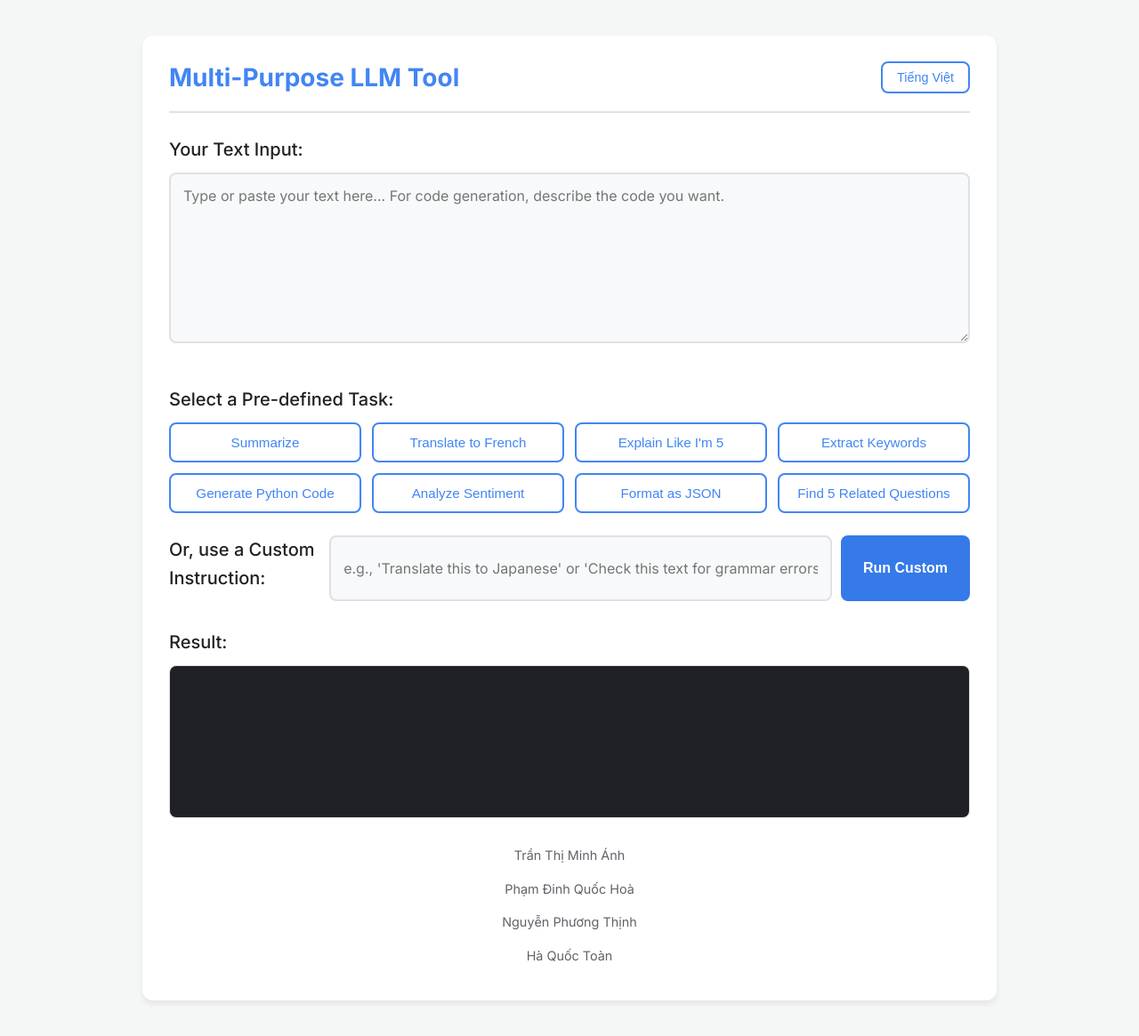
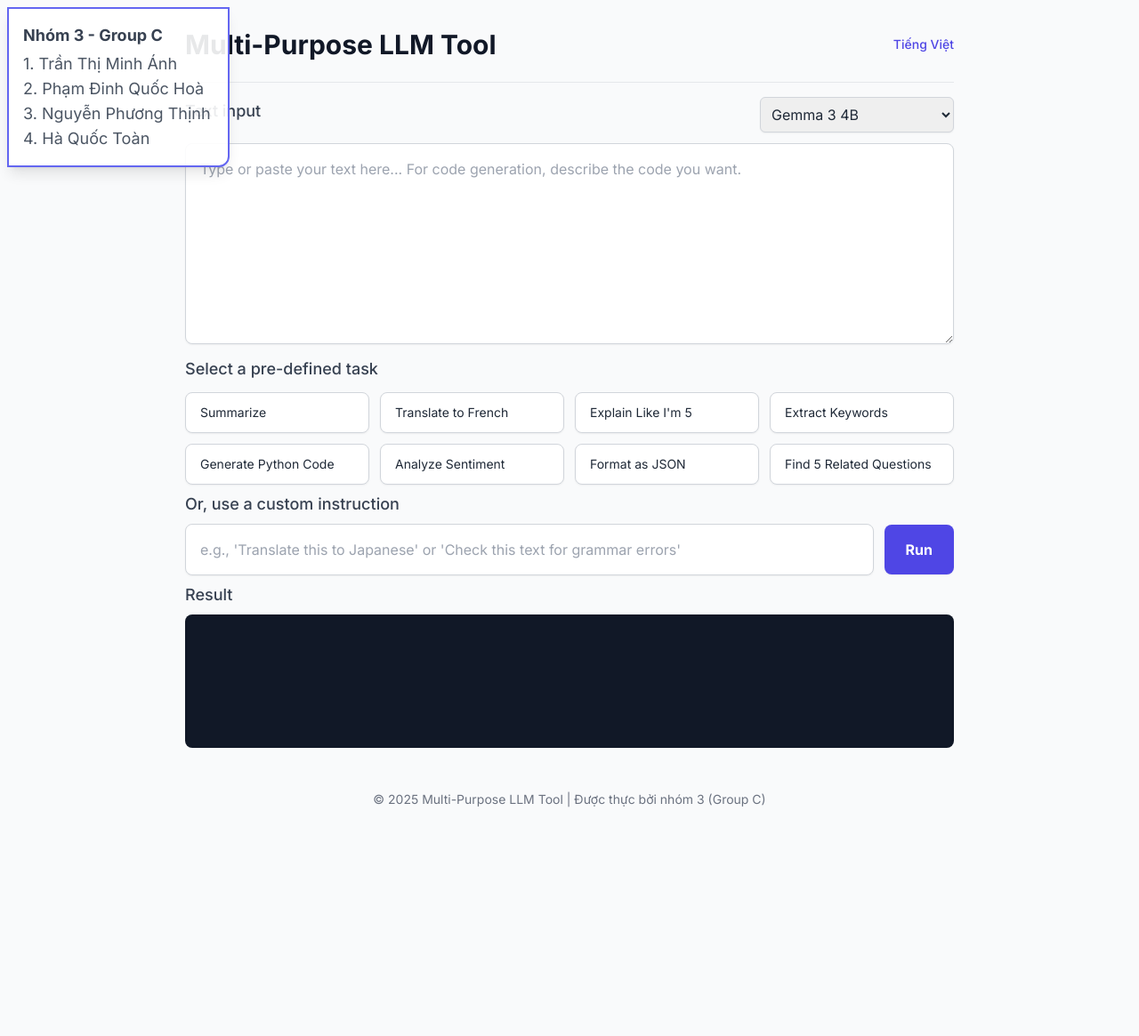
Before and after one commit to hoadaknong101/nlp_week_4, a Flask app: page / in a window 1280 px wide. Shown: the whole page at 89% size. After the commit the page ends 908 px from the top, so only its background shows below. Run offline with Flask 3, Linux system fonts and the light colour scheme; some libraries are stand-ins or nearby versions.

Commit message:
chỉnh sửa giao diện

```diff
--- a/app.py
+++ b/app.py
@@ -34,17 +34,18 @@ def process():
         data = request.get_json()
 
         # --- Xác thực đầu vào ---
-        if not data or 'text_input' not in data or 'task_instruction' not in data:
+        if not data or 'text_input' not in data or 'task_instruction' not in data or 'model' not in data:
             # Nếu thiếu dữ liệu, trả về lỗi 400 Bad Request
-            return jsonify({"error": "Đầu vào không hợp lệ. 'text_input' và 'task_instruction' là bắt buộc."}), 400
+            return jsonify({"error": "Đầu vào không hợp lệ. 'text_input', 'task_instruction', và 'model' là bắt buộc."}), 400
 
         user_text = data['text_input']
         instruction = data['task_instruction']
+        model = data['model']
 
         # --- Gọi Service Layer ---
         # Chuyển dữ liệu sang llm_service để xử lý (tách biệt logic)
-        print(f"DEBUG: Nhận yêu cầu: text='{user_text[:20]}...', instruction='{instruction}'")
-        result_text = llm_service.call_gemma(user_text, instruction)
+        print(f"DEBUG: Nhận yêu cầu: text='{user_text[:20]}...', instruction='{instruction}', model='{model}'")
+        result_text = llm_service.call_llm(user_text, instruction, model)
 
         # --- Trả về kết quả ---
         # Trả về kết quả từ LLM dưới dạng JSON
--- a/static/script.js
+++ b/static/script.js
@@ -11,6 +11,7 @@ document.addEventListener("DOMContentLoaded", () => {
   const customInstructionInput = document.getElementById("custom-instruction");
   const customTaskButton = document.getElementById("custom-task-btn");
   const taskButtons = document.querySelectorAll(".task-btn"); // Lấy tất cả nút tác vụ
+  const modelSelect = document.getElementById("model-select");
 
   // --- 2. Quản lý Trạng thái (State) ---
   let currentLang = "en"; // Ngôn ngữ mặc định là tiếng Anh
@@ -44,10 +45,11 @@ document.addEventListener("DOMContentLoaded", () => {
       textInputPlaceholder:
         "Type or paste your text here... For code generation, describe the code you want.",
       taskLabel: "Select a Pre-defined Task:",
+      modelLabel: "Select Model:",
       customLabel: "Or, use a Custom Instruction:",
       customPlaceholder:
         "e.g., 'Translate this to Japanese' or 'Check this text for grammar errors'",
-      customButton: "Run Custom",
+      customButton: "Run",
       resultLabel: "Result:",
       errorPrefix: "Error: ",
       emptyInputError:
@@ -60,6 +62,7 @@ document.addEventListener("DOMContentLoaded", () => {
       textInputPlaceholder:
         "Nhập hoặc dán văn bản của bạn tại đây... Để tạo code, hãy mô tả code bạn muốn.",
       taskLabel: "Chọn một tác vụ có sẵn:",
+      modelLabel: "Chọn mô hình:",
       customLabel: "Hoặc, dùng chỉ thị tùy chỉnh:",
       customPlaceholder:
         "Ví dụ: 'Dịch sang tiếng Nhật' hoặc 'Kiểm tra lỗi ngữ pháp cho văn bản này'",
@@ -101,6 +104,7 @@ document.addEventListener("DOMContentLoaded", () => {
         body: JSON.stringify({
           text_input: text,
           task_instruction: instruction,
+          model: modelSelect.value,
         }),
       });
 
--- a/templates/index.html
+++ b/templates/index.html
@@ -1,69 +1,96 @@
 <!DOCTYPE html>
-<html lang="en">
+<html lang="en" class="bg-gray-50">
 <head>
     <meta charset="UTF-8">
     <meta name="viewport" content="width=device-width, initial-scale=1.0">
     <title>Multi-Purpose LLM Tool (Gemma)</title>
-    <link rel="stylesheet" href="{{ url_for('static', filename='style.css') }}">
+    <script src="https://cdn.tailwindcss.com"></script>
     <link href="https://fonts.googleapis.com/css2?family=Inter:wght@300;400;500;700&display=swap" rel="stylesheet">
+    <style>
+        body {
+            font-family: 'Inter', sans-serif;
+        }
+        #result-display pre {
+            white-space: pre-wrap;
+            word-wrap: break-word;
+        }
+    </style>
 </head>
-<body>
-    <div class="container">
-
-        <header>
-            <h1>Multi-Purpose LLM Tool</h1>
-            <button id="lang-toggle" class="lang-btn">Tiếng Việt</button>
+<body class="text-gray-800">
+    <div class="fixed w-[250px] top-2 left-2 p-4 bg-white bg-opacity-90 shadow-lg rounded-br-xl z-50 border-2 border-indigo-500">
+        <p class="text-lg font-semibold text-gray-700 mb-1">Nhóm 3 - Group C</p>
+        <ol class="text-lg text-gray-600">
+            <li>1. Trần Thị Minh Ánh</li>
+            <li>2. Phạm Đinh Quốc Hoà</li>
+            <li>3. Nguyễn Phương Thịnh</li>
+            <li>4. Hà Quốc Toàn</li>
+        </ol>
+    </div>
+    <div class="container mx-auto max-w-4xl px-4 py-8">
+        <header class="flex flex-col sm:flex-row justify-between items-start sm:items-center pb-6 border-b border-gray-200 mb-4">
+            <h1 class="text-3xl font-bold text-gray-900">Multi-Purpose LLM Tool</h1>
+            <button id="lang-toggle" class="mt-4 sm:mt-0 text-sm font-medium text-indigo-600 hover:text-indigo-500">Tiếng Việt</button>
         </header>
 
-        <main>
+        <main class="space-y-2">
             <div class="input-section">
-                <label for="text-input" class="main-label" data-en="Your Text Input:" data-vi="Nội dung của bạn:">Your Text Input:</label>
-                <textarea id="text-input" rows="8" style="resize: vertical;"
+                <div class="flex items-center justify-between mb-3">
+                    <label for="text-input" class="block text-lg font-medium text-gray-700 mb-2" data-en="Text input" data-vi="Nội dung">Text input</label>
+                    <select id="model-select" class="p-2 border border-gray-300 rounded-md shadow-sm focus:ring-indigo-500 focus:border-indigo-500">
+                        <option value="models/gemma-3-4b-it">Gemma 3 4B</option>
+                        <option value="models/gemma-3-12b-it">Gemma 3 12B</option>
+                        <option value="models/gemma-3-27b-it">Gemma 3 27B</option>
+                        <option value="models/gemini-flash-lite-latest">Gemini Flash Lite Latest</option>
+                        <option value="models/gemini-flash-latest">Gemini Flash Latest</option>
+                        <option value="models/gemini-2.5-flash">Gemini 2.5 Flash</option>
+                        <option value="models/gemini-2.5-pro">Gemini 2.5 Pro</option>
+                    </select>
+                </div>
+                <textarea id="text-input" rows="8" class="w-full p-4 bg-white border border-gray-300 rounded-lg shadow-sm focus:ring-2 focus:ring-indigo-500 focus:border-indigo-500 transition"
                           placeholder-en="Type or paste your text here... For code generation, describe the code you want."
                           placeholder-vi="Nhập hoặc dán văn bản của bạn tại đây... Để tạo code, hãy mô tả code bạn muốn."></textarea>
             </div>
-
             <div class="controls-section">
-                <h3 class="main-label" data-en="Select a Pre-defined Task:" data-vi="Chọn một tác vụ có sẵn:">Select a Pre-defined Task:</h3>
-                <div class="button-grid">
-                    <button class="task-btn" data-en="Summarize" data-vi="Tóm tắt">Summarize</button>
-                    <button class="task-btn" data-en="Translate to French" data-vi="Dịch sang tiếng Pháp">Translate to French</button>
-                    <button class="task-btn" data-en="Explain Like I'm 5" data-vi="Giải thích như 5 tuổi">Explain Like I'm 5</button>
-                    <button class="task-btn" data-en="Extract Keywords" data-vi="Trích xuất Từ khóa">Extract Keywords</button>
-                    <button class="task-btn" data-en="Generate Python Code" data-vi="Tạo Code Python">Generate Python Code</button>
-
-                    <button class="task-btn" data-en="Analyze Sentiment" data-vi="Phân tích Cảm xúc">Analyze Sentiment</button>
-                    <button class="task-btn" data-en="Format as JSON" data-vi="Định dạng thành JSON">Format as JSON</button>
-                    <button class="task-btn" data-en="Find 5 Related Questions" data-vi="Tìm 5 câu hỏi liên quan">Find 5 Related Questions</button>
+                <div class="flex items-center justify-between mb-3">
+                    <h3 class="text-lg font-medium text-gray-700" data-en="Select a pre-defined task" data-vi="Chọn một tác vụ có sẵn">Select a pre-defined task</h3>
+                </div>
+                <div class="grid grid-cols-2 sm:grid-cols-3 md:grid-cols-4 gap-3 text-sm">
+                    <button class="task-btn w-full text-left px-4 py-3 bg-white border border-gray-300 rounded-lg shadow-sm hover:bg-gray-100 hover:border-gray-400 focus:outline-none focus:ring-2 focus:ring-offset-2 focus:ring-indigo-500 transition" data-en="Summarize" data-vi="Tóm tắt">Summarize</button>
+                    <button class="task-btn w-full text-left px-4 py-3 bg-white border border-gray-300 rounded-lg shadow-sm hover:bg-gray-100 hover:border-gray-400 focus:outline-none focus:ring-2 focus:ring-offset-2 focus:ring-indigo-500 transition" data-en="Translate to French" data-vi="Dịch sang tiếng Pháp">Translate to French</button>
+                    <button class="task-btn w-full text-left px-4 py-3 bg-white border border-gray-300 rounded-lg shadow-sm hover:bg-gray-100 hover:border-gray-400 focus:outline-none focus:ring-2 focus:ring-offset-2 focus:ring-indigo-500 transition" data-en="Explain Like I'm 5" data-vi="Giải thích như 5 tuổi">Explain Like I'm 5</button>
+                    <button class="task-btn w-full text-left px-4 py-3 bg-white border border-gray-300 rounded-lg shadow-sm hover:bg-gray-100 hover:border-gray-400 focus:outline-none focus:ring-2 focus:ring-offset-2 focus:ring-indigo-500 transition" data-en="Extract Keywords" data-vi="Trích xuất Từ khóa">Extract Keywords</button>
+                    <button class="task-btn w-full text-left px-4 py-3 bg-white border border-gray-300 rounded-lg shadow-sm hover:bg-gray-100 hover:border-gray-400 focus:outline-none focus:ring-2 focus:ring-offset-2 focus:ring-indigo-500 transition" data-en="Generate Python Code" data-vi="Tạo Code Python">Generate Python Code</button>
+                    <button class="task-btn w-full text-left px-4 py-3 bg-white border border-gray-300 rounded-lg shadow-sm hover:bg-gray-100 hover:border-gray-400 focus:outline-none focus:ring-2 focus:ring-offset-2 focus:ring-indigo-500 transition" data-en="Analyze Sentiment" data-vi="Phân tích Cảm xúc">Analyze Sentiment</button>
+                    <button class="task-btn w-full text-left px-4 py-3 bg-white border border-gray-300 rounded-lg shadow-sm hover:bg-gray-100 hover:border-gray-400 focus:outline-none focus:ring-2 focus:ring-offset-2 focus:ring-indigo-500 transition" data-en="Format as JSON" data-vi="Định dạng thành JSON">Format as JSON</button>
+                    <button class="task-btn w-full text-left px-4 py-3 bg-white border border-gray-300 rounded-lg shadow-sm hover:bg-gray-100 hover:border-gray-400 focus:outline-none focus:ring-2 focus:ring-offset-2 focus:ring-indigo-500 transition" data-en="Find 5 Related Questions" data-vi="Tìm 5 câu hỏi liên quan">Find 5 Related Questions</button>
                 </div>
             </div>
 
             <div class="custom-task-section">
-                <label for="custom-instruction" class="main-label" data-en="Or, use a Custom Instruction:" data-vi="Hoặc, dùng chỉ thị tùy chỉnh:">Or, use a Custom Instruction:</label>
-                <input type="text" id="custom-instruction"
-                       placeholder-en="e.g., 'Translate this to Japanese' or 'Check this text for grammar errors'"
-                       placeholder-vi="Ví dụ: 'Dịch sang tiếng Nhật' hoặc 'Kiểm tra lỗi ngữ pháp cho văn bản này'">
-                <button id="custom-task-btn" data-en="Run Custom" data-vi="Chạy Tùy chỉnh">Run Custom</button>
+                <label for="custom-instruction" class="block text-lg font-medium text-gray-700 mb-2" data-en="Or, use a custom instruction" data-vi="Hoặc, dùng chỉ thị tùy chỉnh">Or, use a custom instruction:</label>
+                <div class="flex items-center space-x-3">
+                    <input type="text" id="custom-instruction" class="flex-grow w-full p-4 bg-white border border-gray-300 rounded-lg shadow-sm focus:ring-2 focus:ring-indigo-500 focus:border-indigo-500 transition"
+                           placeholder-en="e.g., 'Translate this to Japanese' or 'Check this text for grammar errors'"
+                           placeholder-vi="Ví dụ: 'Dịch sang tiếng Nhật' hoặc 'Kiểm tra lỗi ngữ pháp cho văn bản này'">
+                    <button id="custom-task-btn" class="px-6 py-4 font-bold text-white bg-indigo-600 rounded-lg shadow-sm hover:bg-indigo-700 focus:outline-none focus:ring-2 focus:ring-offset-2 focus:ring-indigo-500 transition-colors" data-en="Run" data-vi="Chạy">Run</button>
+                </div>
             </div>
 
             <div class="output-section">
-                <h3 class="main-label" data-en="Result:" data-vi="Kết quả:">Result:</h3>
+                <h3 class="text-lg font-medium text-gray-700 mb-2" data-en="Result" data-vi="Kết quả">Result</h3>
 
-                <div id="loading-spinner" class="spinner-container" style="display: none;">
-                    <div class="spinner"></div>
+                <div id="loading-spinner" class="flex justify-center items-center py-10" style="display: none;">
+                    <div class="spinner w-10 h-10 border-4 border-gray-200 border-t-indigo-600 rounded-full animate-spin"></div>
                 </div>
 
-                <div id="result-display">
-                    <pre><code></code></pre>
+                <div id="result-display" class="p-5 bg-gray-900 text-gray-100 rounded-lg shadow-inner min-h-[150px] overflow-x-auto">
+                    <pre><code class="font-mono text-sm"></code></pre>
                 </div>
             </div>
         </main>
 
-        <footer>
-            <p>Trần Thị Minh Ánh</p>
-            <p>Phạm Đinh Quốc Hoà</p>
-            <p>Nguyễn Phương Thịnh</p>
-            <p>Hà Quốc Toàn</p>
+        <footer class="text-center mt-12 text-sm text-gray-500 flex items-start gap-2 justify-center">
+            <p> &copy; 2025 Multi-Purpose LLM Tool | Được thực bởi nhóm 3 (Group C)</p>
         </footer>
     </div>
 
```
Also changed, not shown: llm_service.py (+18 -15 lines).
